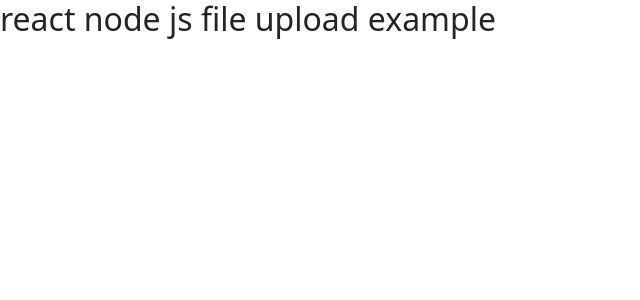
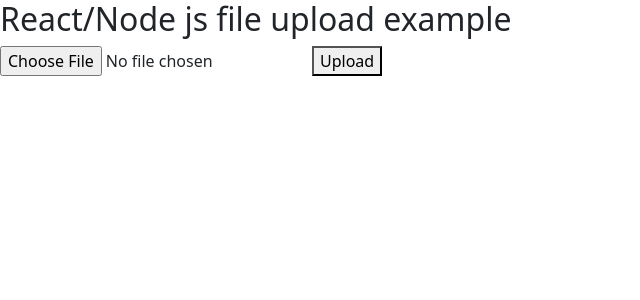
Before and after one commit to Chip-L/image-upload-tutorial, a React (Create React App) app in the folder client/: page / in a window 1280 px wide. Shown: the top 300 px of the page, without its empty margins (0-640 px from the left). Built offline with nearby package versions, Linux system fonts and the light colour scheme.

Commit message:
basic component made

```diff
--- a/client/src/App.tsx
+++ b/client/src/App.tsx
@@ -1,9 +1,11 @@
 import "../node_modules/bootstrap/dist/css/bootstrap.min.css";
+import FileUpload from "./app/components/FileUpload";
 
 function App() {
   return (
     <div>
-      <h2>react node js file upload example</h2>
+      <h2>React/Node js file upload example</h2>
+      <FileUpload />
     </div>
   );
 }
--- /dev/null
+++ b/client/src/app/components/FileUpload.tsx
@@ -0,0 +1,34 @@
+import React, { ChangeEvent, useState } from "react";
+
+function FileUpload() {
+  const [file, setFile] = useState<File>();
+  const [fileName, setFileName] = useState("");
+  const [errMsg, setErrMsg] = useState("");
+
+  const saveFile = (e: ChangeEvent<HTMLInputElement>) => {
+    if (!e.target.files) {
+      setErrMsg("Choose a file");
+      return;
+    }
+
+    setErrMsg("");
+    setFile(e.target.files[0]);
+    setFileName(e.target.files[0].name);
+  };
+
+  const uploadFile = () => {
+    console.log("do something");
+  };
+
+  return (
+    <div>
+      <div className="App">
+        <input type={"file"} onChange={saveFile} />
+        <button onClick={uploadFile}>Upload</button>
+      </div>
+      <p>{errMsg}</p>
+    </div>
+  );
+}
+
+export default FileUpload;
```
Also changed, not shown: client/src/setupTests.ts (deleted, +0 -5 lines).
